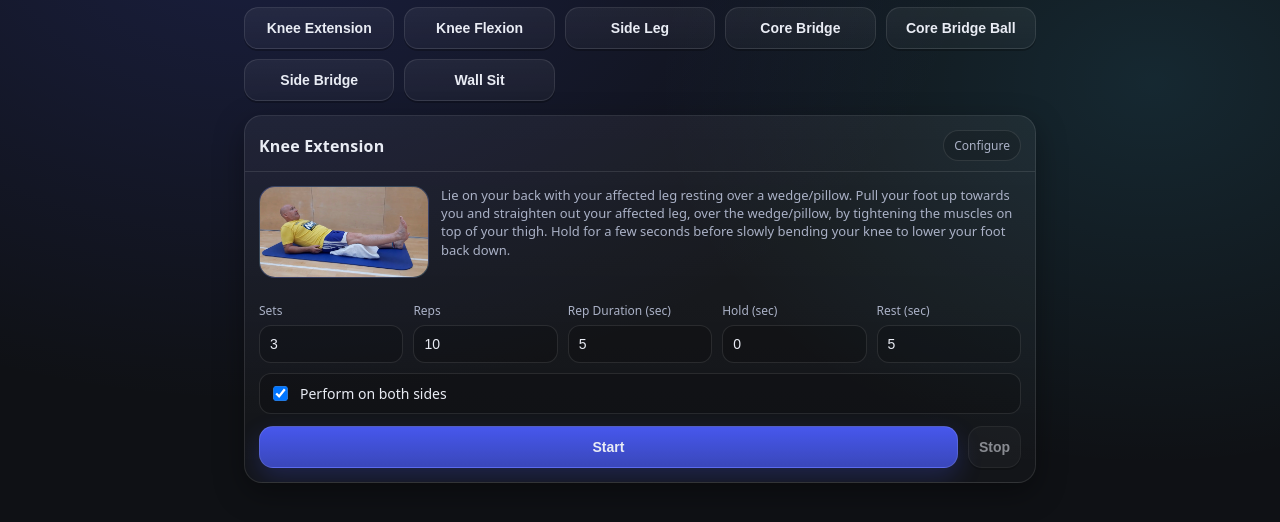
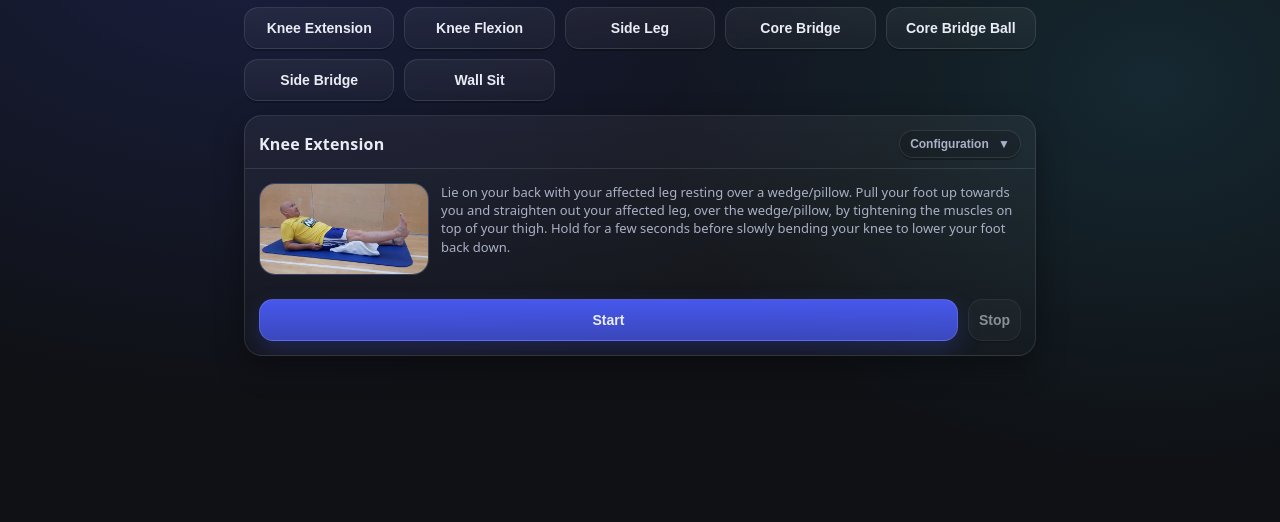
Before and after one commit to ikamen/exercise-app, a plain HTML site: page index.html in a window 1280 px wide. Shown: the part 78-600 px from the top of the page. Drawn offline with Linux system fonts and the light colour scheme.

Commit message:
Add files via upload

```diff
--- a/app.js
+++ b/app.js
@@ -182,10 +182,14 @@ function buildExerciseCard(ex, appCfg) {
 
   const card = document.createElement("section");
   card.className = "card";
+
 	card.innerHTML = `
 	  <div class="card-head">
 		<h2>${escapeHtml(ex.name)}</h2>
-      <div class="pill">Configure</div>
+
+		<button class="configToggle" type="button" aria-expanded="false">
+		  Configuration <span class="arrow" aria-hidden="true">▼</span>
+		</button>
 	  </div>
 
 	  <div class="card-body">
@@ -196,6 +200,8 @@ function buildExerciseCard(ex, appCfg) {
 		  <p class="desc">${escapeHtml(ex.description)}</p>
 		</div>
 
+		<!-- Collapsible configuration (hidden by default) -->
+		<div class="configPanel" hidden>
 		  <div class="form" role="group" aria-label="Exercise options">
 			<label>Sets
 			  <input id="sets" type="number" min="1" step="1" inputmode="numeric" value="${ex.sets ?? 3}">
@@ -207,7 +213,7 @@ function buildExerciseCard(ex, appCfg) {
 			  <input id="repDur" type="number" min="1" step="1" inputmode="numeric" value="${ex.repDurationSeconds ?? 3}">
 			</label>
 			<label>Hold (sec)
-			<input id="holdSeconds" type="number" min="0" step="1" value="${ex.holdSeconds ?? 0}" >
+			  <input id="holdSeconds" type="number" min="0" step="1" value="${ex.holdSeconds ?? 0}">
 			</label>
 			<label>Rest (sec)
 			  <input id="rest" type="number" min="0" step="1" inputmode="numeric" value="${ex.restSeconds ?? 30}">
@@ -218,7 +224,9 @@ function buildExerciseCard(ex, appCfg) {
 			  <span>Perform on both sides</span>
 			</div>
 		  </div>
+		</div>
 
+		<!-- Start/Stop stay visible even when config is collapsed -->
 		<div class="actions">
 		  <button class="primary" id="startBtn" type="button">Start</button>
 		  <button class="ghost" id="stopBtn" type="button" disabled>Stop</button>
@@ -228,7 +236,27 @@ function buildExerciseCard(ex, appCfg) {
 	  </div>
 	`;
 
+
   stage.appendChild(card);
+
+  // Collapsible configuration toggle
+	const toggleBtn = card.querySelector(".configToggle");
+	const configPanel = card.querySelector(".configPanel");
+
+	const setExpanded = (expanded) => {
+	  toggleBtn.setAttribute("aria-expanded", expanded ? "true" : "false");
+	  configPanel.hidden = !expanded;
+	  toggleBtn.querySelector(".arrow").textContent = expanded ? "▲" : "▼";
+	};
+
+	// Hidden by default on load
+	setExpanded(false);
+
+	toggleBtn.addEventListener("click", () => {
+	  const expanded = toggleBtn.getAttribute("aria-expanded") === "true";
+	  setExpanded(!expanded);
+	});
+
 
   const startBtn = card.querySelector("#startBtn");
   const stopBtn = card.querySelector("#stopBtn");
--- a/styles.css
+++ b/styles.css
@@ -303,3 +303,24 @@ input[type="number"]:focus{ border-color: rgba(75,93,255,.55); }
     margin: 0;
   }
 }
+
+/* Collapsible configuration button (in card header) */
+.configToggle{
+  font-size: 12px;
+  color: var(--muted);
+  border: 1px solid var(--line);
+  padding: 6px 10px;
+  border-radius: 999px;
+  background: rgba(0,0,0,.15);
+  white-space: nowrap;
+  cursor: pointer;
+  user-select: none;
+}
+
+.configToggle:active{
+  transform: translateY(1px);
+}
+
+.configToggle .arrow{
+  margin-left: 6px;
+}
```
Lines whose indentation alone changed are shown as unchanged.
